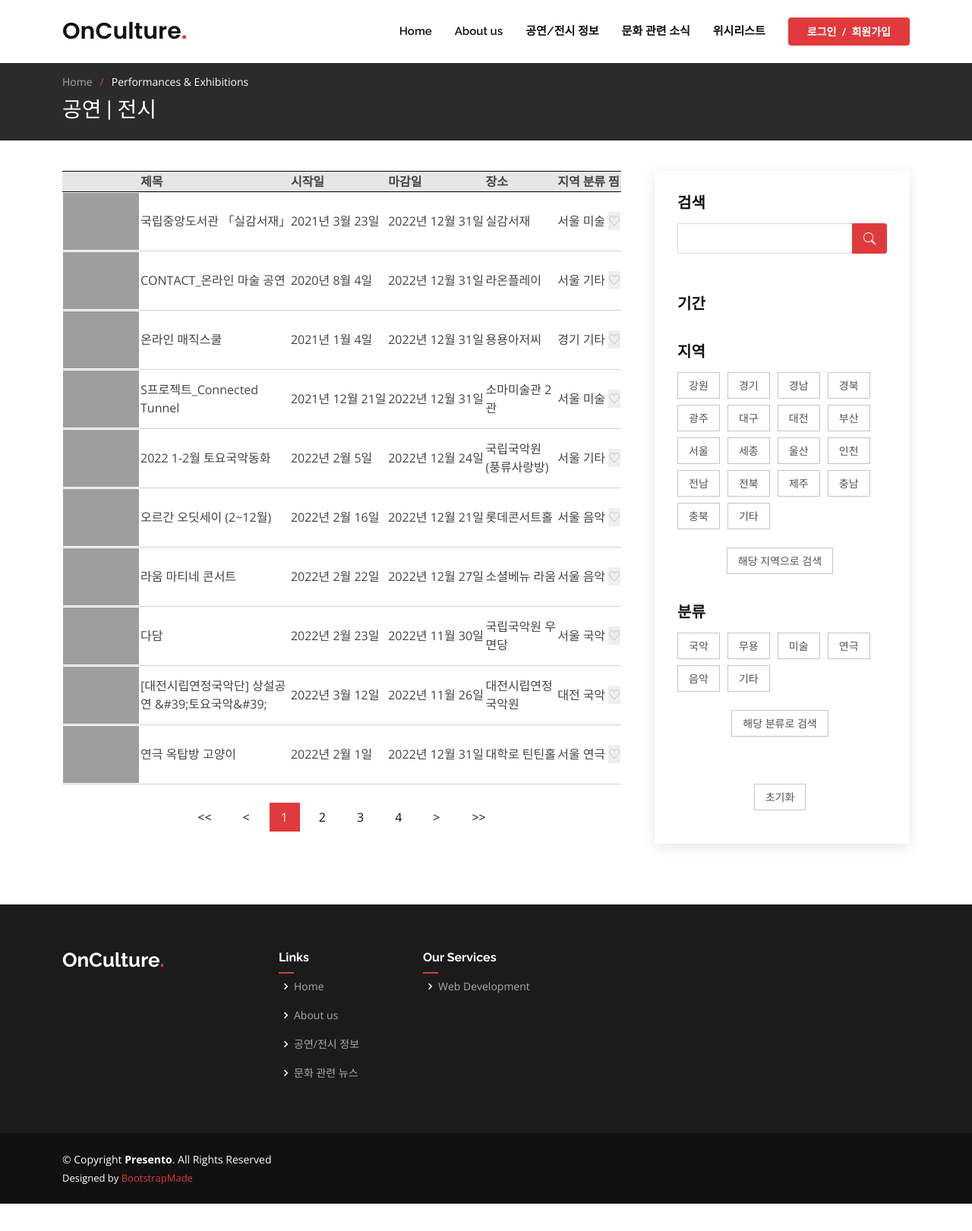
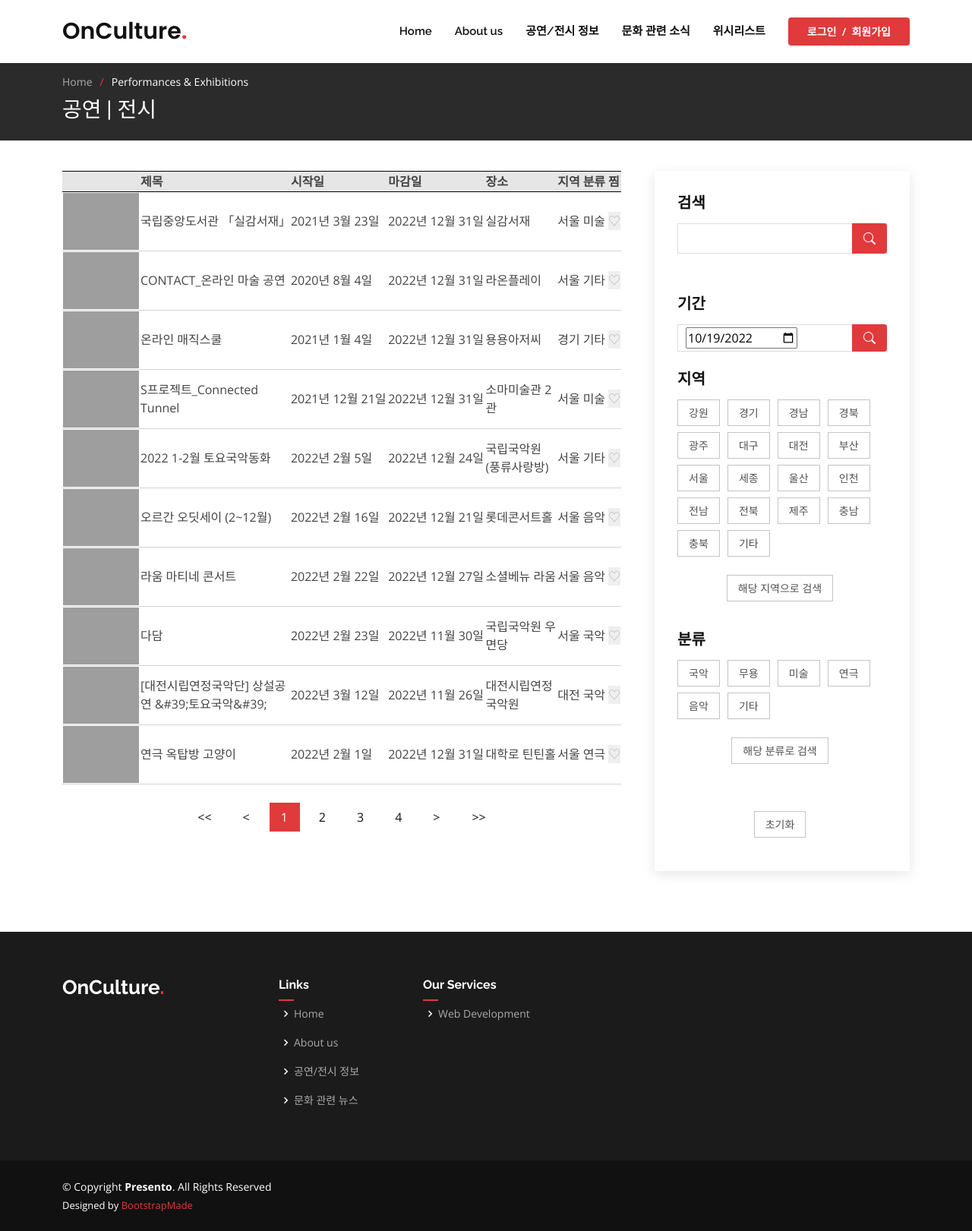
Before and after one commit to hsollc/twoapps_merger_test, a Django app: page /index/performance/ in a window 1280 px wide. Shown: the whole page at 76% size. Before the commit the page ends 1585 px from the top, so only its background shows below. Run offline with Django 4.2, Linux system fonts and the light colour scheme; data comes from the database, SQL or seed files in the repository; some libraries are stand-ins or nearby versions; grey boxes are pictures that could not be loaded.

Commit message:
performance.html 기간 검색 개발중

```diff
--- a/InterfaceApp/templates/performance.html
+++ b/InterfaceApp/templates/performance.html
@@ -137,7 +137,12 @@
               </div><!-- End sidebar search formn-->
               <br>
               <h3 class="sidebar-title">기간</h3>
-              <div>
+              <div class="search-form">
+                <form action="{% url 'InterfaceApp:performance'%}" method="GET">
+                  {% csrf_token %}
+                  <input type="date" name="date" id="date">
+                  <button type="submit"><i class="bi bi-search"></i></button>
+                </form>
               <br>
               </div>
               <h3 class="sidebar-title">지역</h3>
@@ -285,6 +290,10 @@
 
 
     }
+
+    // 기간
+    document.getElementById('date').value = new Date().toISOString().substring(0,10);
+
     // 지역
     var selectedAreaDict = {
       'gangwon': false,
--- a/InterfaceApp/views.py
+++ b/InterfaceApp/views.py
@@ -42,6 +42,11 @@ def performance(request):
     if request.GET.get('performance_search'):
         performance_search = request.GET.get('performance_search')     # 검색 결과 받아오기
         performance_lists = PerformanceDB.objects.filter(title__contains=performance_search)  # DB에서 title에 검색 결과가 포함되어 있는 값
+    # 기간 선택 기능
+    if request.GET.get('date'):
+        date_search = request.GET.get('date')     # 검색 결과 받아오기
+        performance_lists = PerformanceDB.objects.filter(startDate__lte=date_search, endDate__gte=date_search)  # DB에서 title에 검색 결과가 포함되어 있는 값
+        print(request.GET.get('date'))
     # 지역 선택 기능
     elif request.GET.get('area'):
         area_list = request.GET.getlist('area')
```
